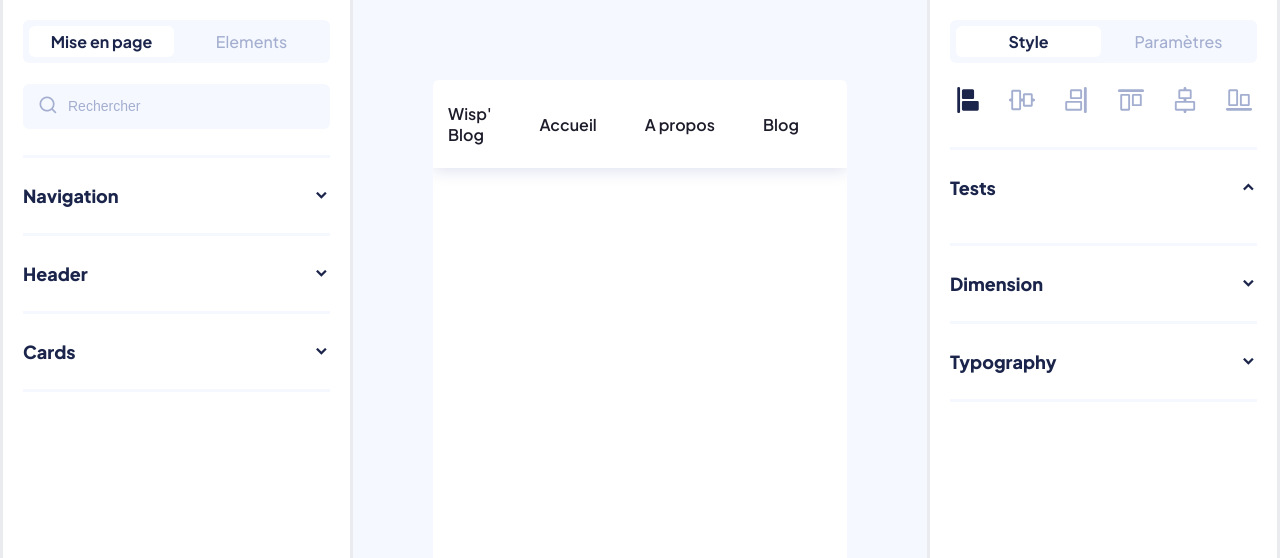
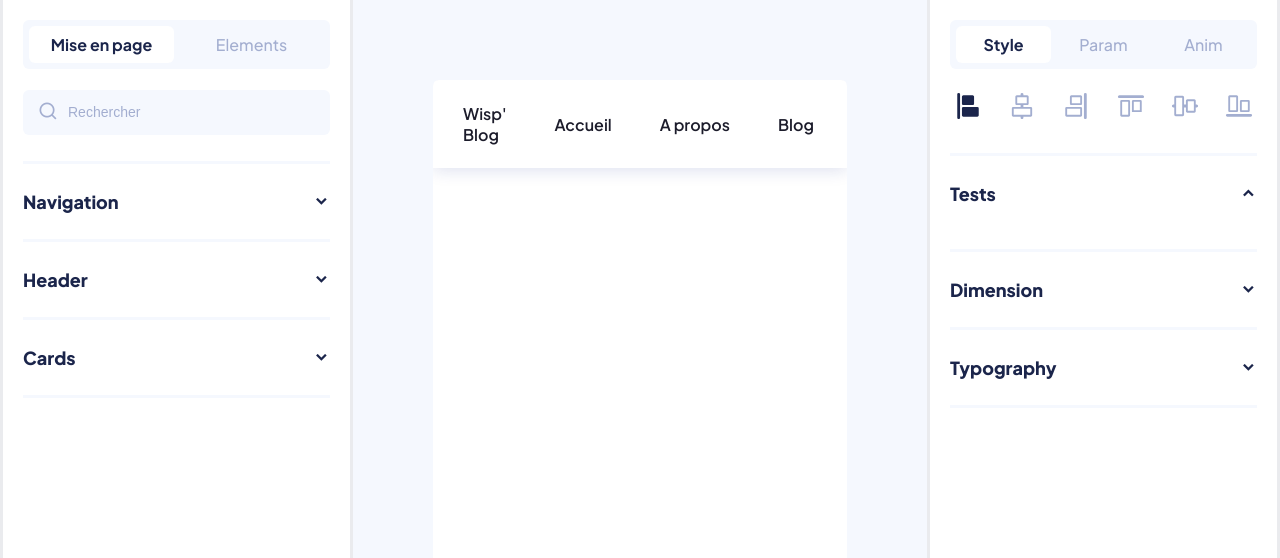
Before and after one commit to Florddev/ChallengeSemestre1, a PHP site: page /Views/BackOffice/Editor/page-builderV2.view.php in a window 1280 px wide. Shown: the part 103-661 px from the top of the page. Run offline with PHP 8.4, Linux system fonts and the light colour scheme; some libraries are stand-ins or nearby versions.

Commit message:
page builder wip

```diff
--- a/www/Views/BackOffice/Editor/page-builderV2.view.php
+++ b/www/Views/BackOffice/Editor/page-builderV2.view.php
@@ -219,7 +219,7 @@
                             </div>
                         </div>
 
-                        <div class="main sortable-container editable"></div>
+                        <div class="main sortable-container editable" editable-popup="false"></div>
 
                     </div>
 
@@ -233,7 +233,11 @@
                     </div>
                     <div class="btn-multiple-child">
                         <input type="radio" name="toolbar" id="toolbar-2">
-                        <label for="toolbar-2">Paramètres</label>
+                        <label for="toolbar-2">Param</label>
+                    </div>
+                    <div class="btn-multiple-child">
+                        <input type="radio" name="toolbar" id="toolbar-3">
+                        <label for="toolbar-3">Anim</label>
                     </div>
                     <!--
                     <div class="btn-multiple-child">
@@ -256,7 +260,7 @@
                             <input id="align-horizontal-mid" type="radio" name="align-horizontal" value="hidden" />
                             <label for="align-horizontal-mid">
                                 <i data-plugin="svg"
-                                    data-svg-src="/assets/images/svg/flex-align/align-vertical-center-line.svg"></i>
+                                    data-svg-src="/assets/images/svg/flex-align/align-horizontal-center-line.svg"></i>
                             </label>
                         </li>
                         <li class="edit-form-toggler">
@@ -275,7 +279,7 @@
                             <input id="align-vertical-mid" type="radio" name="align-vertical" value="auto" />
                             <label for="align-vertical-mid">
                                 <i data-plugin="svg"
-                                    data-svg-src="/assets/images/svg/flex-align/align-horizontal-center-line.svg"></i>
+                                    data-svg-src="/assets/images/svg/flex-align/align-vertical-center-line.svg"></i>
                             </label>
                         </li>
                         <li class="edit-form-toggler">
--- a/www/assets/dist/css/main.css
+++ b/www/assets/dist/css/main.css
@@ -90,7 +90,7 @@ img {
 .container {
   max-width: 70rem;
   margin: 0 auto;
-  padding: 0.9375rem;
+  padding: 0.9375rem 1.875rem;
 }
 
 @media screen and (min-width: 1150px) {
@@ -230,7 +230,7 @@ img {
 .btn-multiple-child label {
   margin: 0;
   display: block;
-  padding: 0.3125rem 1.25rem;
+  padding: 0.5rem 1.25rem;
   border-radius: var(--main-radius);
   transition: all 0.2s;
   text-align: center;
--- a/www/assets/dist/js/draggableInput.js
+++ b/www/assets/dist/js/draggableInput.js
@@ -35,6 +35,9 @@ function setInputDraggable(element) {
             x: e.pageX,
             y: e.pageY,
         };
+
+        inputElement.value = isNaN(inputElement.value) ? 0 : inputElement.value;
+
         initialValue = inputElement.value;
         const valueNum = parseFloat(initialValue);
         // check if value contains units and save it.
--- a/www/assets/dist/js/pageBuilder.js
+++ b/www/assets/dist/js/pageBuilder.js
@@ -78,7 +78,7 @@ function handleElementClick(event) {
     _(".action-popup").forEach(p => p.remove());
     elem.classList.add("selected-item");
 
-    addPopup(elem);
+    if(_(elem).attr("editable-popup") !== "false") addPopup(elem);
 }
 
 // Initialisation de la fonctionnalité de tri
@@ -439,6 +439,8 @@ function displayEditorAreaFor(elem) {
                     <div class="edit-form-inputs">
                         <input type="text" edit-mp-input="width" placeholder="Auto" />
                         <select class="edit-unit">
+                            <option value="Auto" hidden>-</option>
+                            <option value="none" hidden>-</option>
                             <option value="" selected>-</option>
                             <option value="px">px</option>
                             <option value="%">%</option>
@@ -452,6 +454,8 @@ function displayEditorAreaFor(elem) {
                     <div class="edit-form-inputs">
                         <input type="text" edit-mp-input="height" placeholder="Auto" />
                         <select class="edit-unit">
+                            <option value="Auto" hidden>-</option>
+                            <option value="none" hidden>-</option>
                             <option value="" selected>-</option>
                             <option value="px">px</option>
                             <option value="%">%</option>
@@ -465,9 +469,12 @@ function displayEditorAreaFor(elem) {
                 <div class="edit-form fluid">
                     <label>Min W</label>
                     <div class="edit-form-inputs">
-                        <input type="text" edit-mp-input="min-width" placeholder="0" />
+                        <input type="text" edit-mp-input="min-width" placeholder="Auto" />
                         <select class="edit-unit">
-                            <option value="px" selected>px</option>
+                            <option value="Auto" hidden>-</option>
+                            <option value="none" hidden>-</option>
+                            <option value="" selected>-</option>
+                            <option value="px">px</option>
                             <option value="%">%</option>
                             <option value="em">em</option>
                             <option value="rem">rem</option>
@@ -477,9 +484,12 @@ function displayEditorAreaFor(elem) {
                 <div class="edit-form fluid">
                     <label>Min H</label>
                     <div class="edit-form-inputs">
-                        <input type="text" edit-mp-input="min-height" placeholder="0" />
+                        <input type="text" edit-mp-input="min-height" placeholder="Auto" />
                         <select class="edit-unit">
-                            <option value="px" selected>px</option>
+                            <option value="Auto" hidden>-</option>
+                            <option value="none" hidden>-</option>
+                            <option value="" selected>-</option>
+                            <option value="px">px</option>
                             <option value="%">%</option>
                             <option value="em">em</option>
                             <option value="rem">rem</option>
@@ -493,6 +503,8 @@ function displayEditorAreaFor(elem) {
                     <div class="edit-form-inputs">
                         <input type="text" edit-mp-input="max-width" placeholder="None" />
                         <select class="edit-unit">
+                            <option value="Auto" hidden>-</option>
+                            <option value="none" hidden>-</option>
                             <option value="" selected>-</option>
                             <option value="px">px</option>
                             <option value="%">%</option>
@@ -506,6 +518,8 @@ function displayEditorAreaFor(elem) {
                     <div class="edit-form-inputs">
                         <input type="text" edit-mp-input="max-height" placeholder="None" />
                         <select class="edit-unit">
+                            <option value="Auto" hidden>-</option>
+                            <option value="none" hidden>-</option>
                             <option value="" selected>-</option>
                             <option value="px">px</option>
                             <option value="%">%</option>
@@ -557,22 +571,36 @@ function displayEditorAreaFor(elem) {
 
         var style = _(input).attr("edit-mp-input");
 
-        const currentValue = elem.style[style] != "" ? elem.style[style] : elemStyle[style];
+        const currentValue = (elem.style[style] !== "" ? elem.style[style] : elemStyle[style]).replace("auto", "Auto");
         const numericValue = parseFloat(currentValue);
         const roundedValue = Math.round(numericValue);
-        const unit = currentValue.replace(numericValue, "");
+        let unit = currentValue.replace(numericValue, "");
+
         const roundedStyle = roundedValue + unit;
 
         input.classList.add("draggable-input");
-        input.setAttribute("value", roundedStyle);
+        input.setAttribute("value", isNaN(roundedValue) ? currentValue : roundedValue);
         input.style.display = 'inline';
         input.style.width = "100%";
 
         setInputDraggable(input);
 
-        input.addEventListener("input", () => {
-            elem.style[style] = input.value;
-        });
+        let select = input.nextSibling.nextSibling;
+        let hasSelect = select !== null && select !== undefined;
+        if(hasSelect) select.value = unit;
+
+        let inputEvent = () => {
+            if(hasSelect && select.classList.contains('edit-unit')) {
+                unit = select.value;
+            }
+
+            let val = parseInt(input.value);
+            val = (isNaN(val) ? input.value : input.value + unit)
+            elem.style[style] = val;
+        }
+
+        input.addEventListener("input", inputEvent);
+        if(hasSelect) select.addEventListener("change", inputEvent);
     });
 
     // TODO: Ajouter editMP dans la toolbar
@@ -675,6 +703,13 @@ function initializeEditor() {
             }
         }
     };
+
+    _("page-builder-main-editor").click((e) => {
+        _(".selected-item").forEach((e) => {
+            _(e).removeClass("selected-item");
+        })
+        _(".action-popup")[0].remove();
+    })
 }
 
 // Initialisation de l'éditeur lors du chargement de la page
--- a/www/assets/src/css/components/_button.scss
+++ b/www/assets/src/css/components/_button.scss
@@ -173,7 +173,7 @@ $overlayRight: 4;
             & label {
                 margin: 0;
                 display: block;
-                padding: rem(5) rem(20);
+                padding: rem(8) rem(20);
                 border-radius: var(--main-radius);
                 transition: all .2s;
                 text-align: center;
--- a/www/assets/src/css/partials/_globals.scss
+++ b/www/assets/src/css/partials/_globals.scss
@@ -19,7 +19,6 @@ img {
     height: auto;
 }
 
-
 .fsize {
     @for $i from 1 through 10 {
         &-#{$i} {
@@ -31,7 +30,7 @@ img {
 .container {
     max-width: rem(1120);
     margin: 0 auto;
-    padding: rem(15);
+    padding: rem(15) rem(30);
 }
 
 @media screen and (min-width: 1150px) {
--- a/www/assets/src/js/components/accordion.js
+++ b/www/assets/src/js/components/accordion.js
@@ -40,7 +40,7 @@ let initAccordions = (element) => {
     toggle(accordionInput);
 
     // Ajouter un evenement pour que lorsqu'un accordion est cliqué, activer au non celon son état
-    element.addEventListener("click", function () {
+    accordionInput.addEventListener("change", function () {
         // Si l'accordion est de type 'radio' alors mettre à jours tout les autres accordions de la même famille grâce à l'attribut 'name'
         if (accordionInput.getAttribute("type") == "radio") {
             let inputList = document.querySelectorAll(`input[name='${accordionInput.getAttribute("name")}']`)
```
Also changed, not shown: 1 other file.
